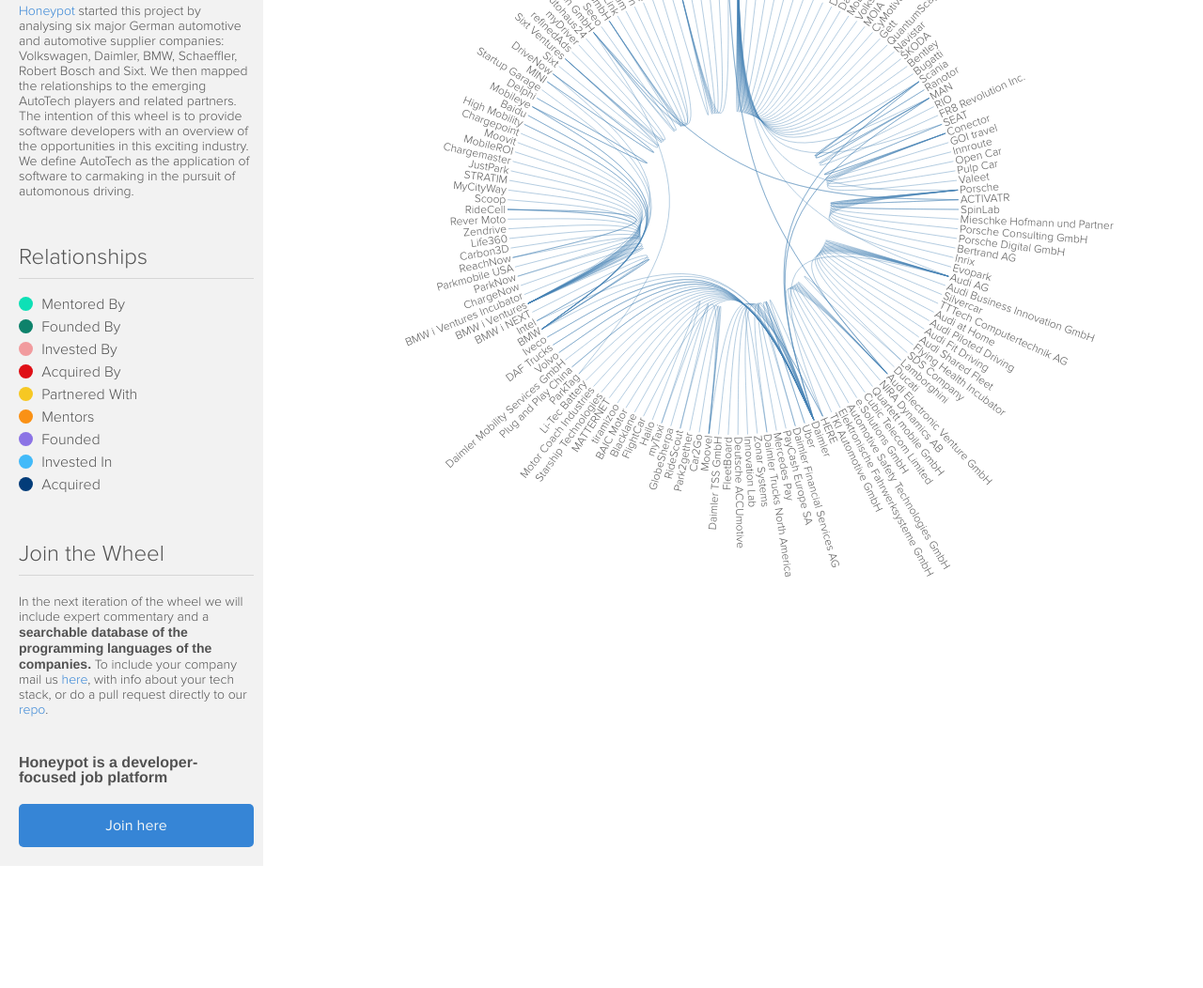
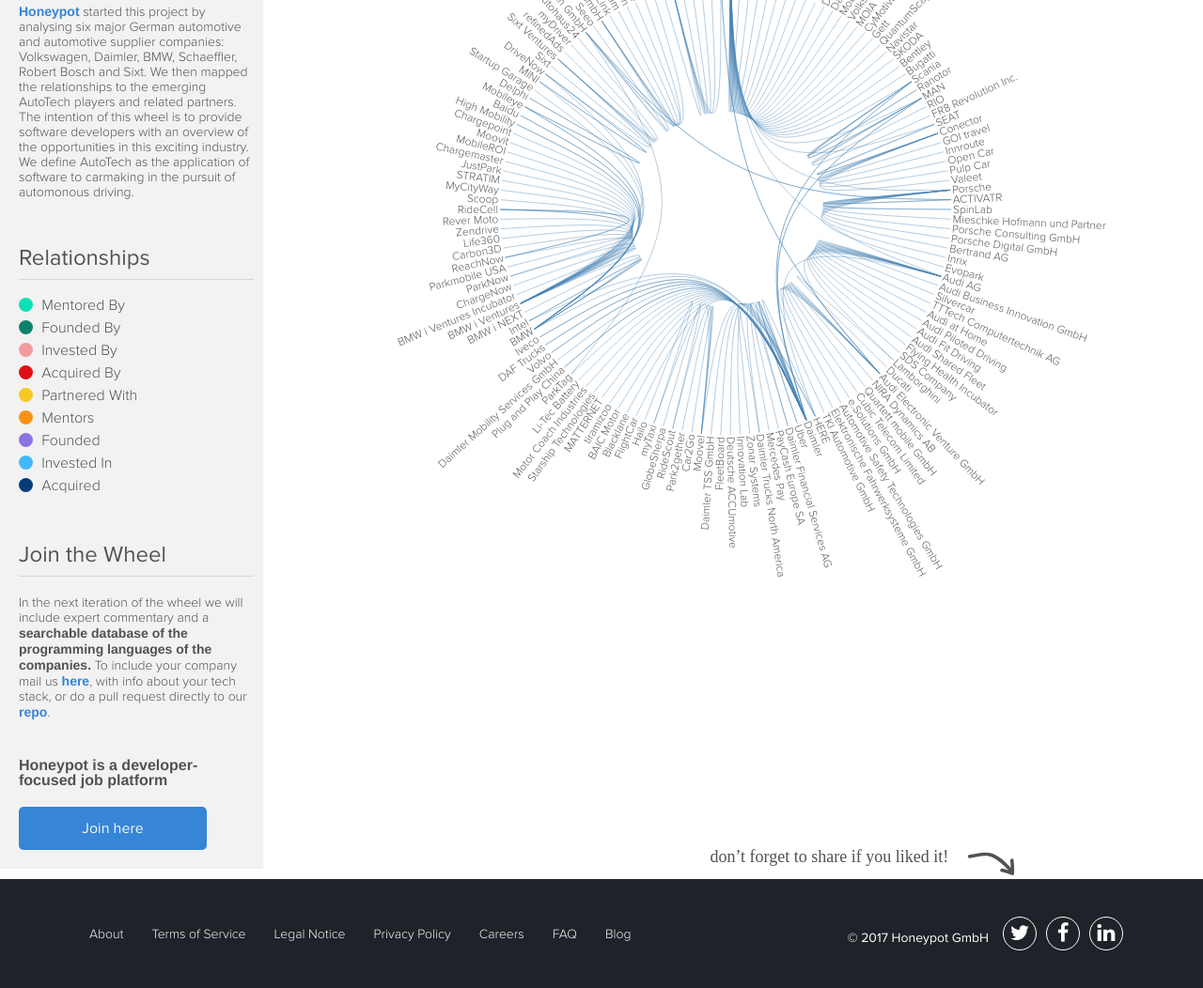
Before and after one commit to honeypotio/AutoTech, a website with bundled scripts: page index.html in a window 1280 px wide. Shown: the part 237-1289 px from the top of the page at 94% size. Before the commit the page ends 1159 px from the top, so only its background shows below. Built offline with nearby package versions, Linux system fonts and the light colour scheme; files whose address does not match are found by name.

Commit message:
Added footer and fixed sidebar styles

```diff
--- a/index.html
+++ b/index.html
@@ -4,13 +4,14 @@
   <meta charset="UTF-8">
   <meta name="viewport" content="width=device-width">
   <title>Wheel of AutoTech</title>
+  <link rel="stylesheet" href="https://maxcdn.bootstrapcdn.com/font-awesome/4.6.1/css/font-awesome.min.css">
   <link rel="stylesheet" type="text/css" href="public/styles/main.css">
 </head>
 <body>
   <div class="sidebar">
     <h1 class="sidebar__title">The Wheel of AutoTech</h1>
     <div class="quote">
-      <p class="quote__text">“Germany can lead the world in this”</p>
+      <p class="quote__text">“Germany can lead the <br />world in this”</p>
       <p class="quote__author">Eric Schmidt</p>
       <p class="quote__author-position">Google Executive Chairman</p>
     </div>
@@ -45,6 +46,24 @@
   </div>
 
   <div class="autotech-wheel"></div>
+  <footer class="footer">
+    <img class="footer__share-img" src="/public/images/share-some-love.svg">
+    <ul class="footer__links">
+      <li class="footer__link-item"><a href="https://www.honeypot.io/pages/about">About</a></li>
+      <li class="footer__link-item"><a href="https://www.honeypot.io/pages/terms_of_service">Terms of Service</a></li>
+      <li class="footer__link-item"><a href="https://www.honeypot.io/pages/legal_notice">Legal Notice</a></li>
+      <li class="footer__link-item"><a href="https://www.honeypot.io/pages/legal_notice#privacy_policy">Privacy Policy</a></li>
+      <li class="footer__link-item"><a href="https://jobs.lever.co/honeypot">Careers</a></li>
+      <li class="footer__link-item"><a href="https://www.honeypot.io/pages/faq">FAQ</a></li>
+      <li class="footer__link-item"><a href="http://blog.honeypot.io/">Blog</a></li>
+    </ul>
+    <ul class="footer__share">
+      <li class="footer__share-item footer__share-item--copyright">&copy; 2017 Honeypot GmbH</li>
+      <li class="footer__share-item"><a class="footer__share-link" href="https://twitter.com/intent/tweet"><i class="fa fa-twitter"></i></a></li>
+      <li class="footer__share-item"><a class="footer__share-link" href="https://www.facebook.com/sharer/sharer.php?u=https%3A%2F%2Fhoneypotio.github.io%2FAutoTech%2F&amp;src=sdkpreparse"><i class="fa fa-facebook"></i></a></li>
+      <li class="footer__share-item"><a class="footer__share-link" href="https://www.linkedin.com/feed/"><i class="fa fa-linkedin"></i></a></li>
+    </ul>
+  </footer>
   <script type="text/javascript" src="public/vendor.js"></script>
   <script type="text/javascript" src="public/main.js"></script>
 </body>
--- a/public/main.js
+++ b/public/main.js
@@ -147,7 +147,7 @@
                       return d.x / 180 * Math.PI;
 });
 
-var svg = exports.svg = d3.select(".autotech-wheel").append("svg").attr("width", window.innerWidth).attr("height", diameter + 200).append("g").attr("transform", "translate(" + (window.innerWidth / 2 + 140) + "," + (radius + 100) + ")");
+var svg = exports.svg = d3.select(".autotech-wheel").append("svg").attr("width", document.body.clientWidth).attr("height", diameter + 200).append("g").attr("transform", "translate(" + (document.body.clientWidth / 2 + 140) + "," + (radius + 100) + ")");
 
 
 },{"d3":"d3"}]},{},[1]);
--- a/src/settings.js
+++ b/src/settings.js
@@ -17,7 +17,7 @@
                       .angle(function(d) { return d.x / 180 * Math.PI; });
 
 export const svg = d3.select(".autotech-wheel").append("svg")
-                    .attr("width", window.innerWidth)
+                    .attr("width", document.body.clientWidth)
                     .attr("height", (diameter + 200))
                     .append("g")
-                    .attr("transform", "translate(" + ((window.innerWidth / 2) + 140) + "," + (radius + 100) + ")");
+                    .attr("transform", `translate(${((document.body.clientWidth / 2) + 140)},${(radius + 100)})`);
--- a/styles/button.scss
+++ b/styles/button.scss
@@ -1,5 +1,6 @@
 .btn {
   display: block;
+  width: 200px;
   margin: 20px 0;
   padding: 15px 8px;
   text-align: center;
--- /dev/null
+++ b/styles/footer.scss
@@ -0,0 +1,68 @@
+.footer {
+  position: relative;
+  clear: both;
+  background-color: $almost-black-color;
+  margin-top: 250px;
+  padding: 40px 80px;
+
+  &:after {
+    content: " ";
+    display: block;
+    clear: both;
+  }
+
+  &__share-img {
+    position: absolute;
+    top: -35px;
+    right: 200px;
+  }
+
+  &__links {
+    list-style: none;
+  }
+
+  &__link-item {
+    float: left;
+    margin: 10px 15px;
+
+    a {
+      font-weight: $fw-light;
+      font-size: $fs-1;
+      color: #f5f5f5;
+      text-decoration: none;
+    }
+  }
+
+  &__share {
+    float: right;
+    list-style: none;
+  }
+
+  &__share-item {
+    display: inline-block;
+    float: left;
+    width: 36px;
+    height: 36px;
+    margin: 0 5px;
+    padding: 5px;
+    text-align: center;
+    border: 1px solid $white;
+    border-radius: 50%;
+    font-size: $fs-4;
+
+    &--copyright {
+      border: none;
+      width: auto;
+      line-height: 36px;
+      color: $white;
+      font-size: $fs-1;
+    }
+  }
+
+  &__share-link {
+
+    i {
+      color: $white;
+    }
+  }
+}
--- a/styles/main.scss
+++ b/styles/main.scss
@@ -7,3 +7,4 @@
 @import 'quote';
 @import 'relationship-key';
 @import 'button';
+@import 'footer';
--- a/styles/quote.scss
+++ b/styles/quote.scss
@@ -6,7 +6,7 @@
   &__text {
     margin: 10px 0;
     font-size: $fs-2;
-    font-weight: $fw-2;
+    font-weight: $fw-bold;
     color: $almost-black-color;
   }
 
--- a/styles/sidebar.scss
+++ b/styles/sidebar.scss
@@ -26,6 +26,7 @@
       text-decoration: none;
       color: $blue-color;
       cursor: pointer;
+      font-weight: $fw-bold;
 
       &:hover,
       &:active {
@@ -40,7 +41,7 @@
 
   &__item-header {
     font-size: $fs-6;
-    font-weight: $fw-light;
+    font-weight: $fw-normal;
     color: $gray-10-color;
     margin: 15px 0;
     padding: 10px 0;
```
Also changed, not shown: public/images/share-some-love.svg (added), public/styles/main.css.
